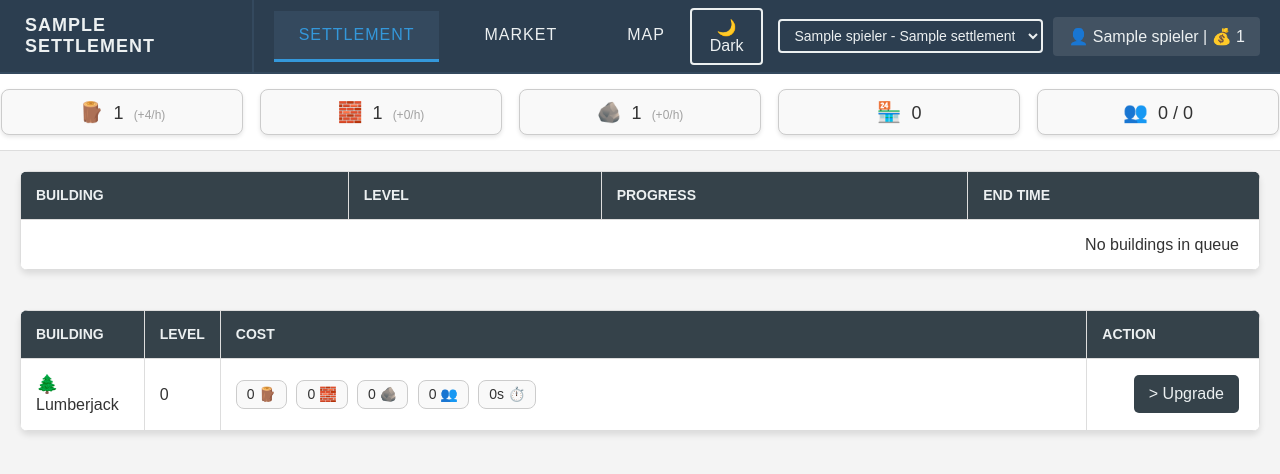
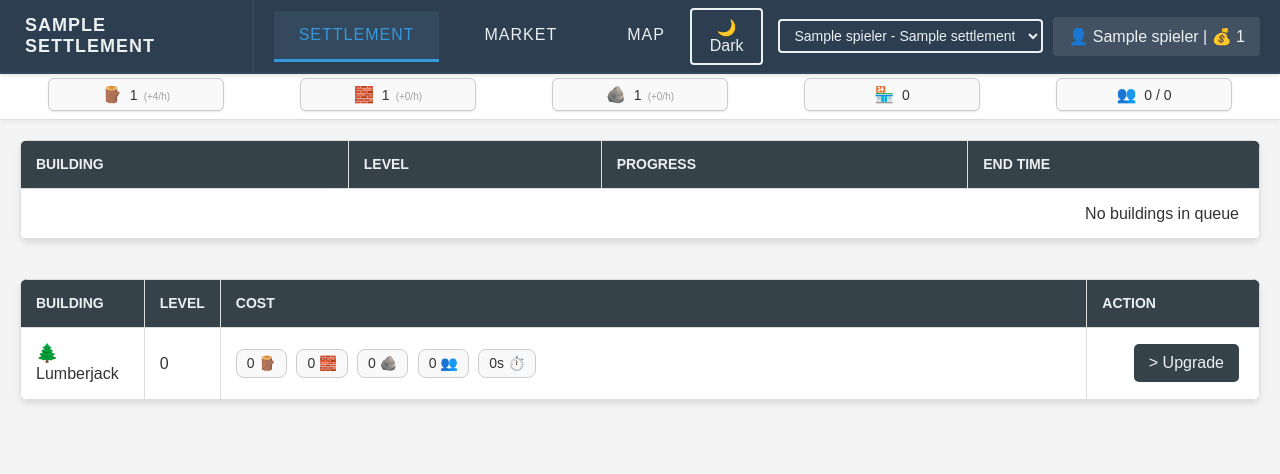
Before and after one commit to chris738/browsergame, a PHP site: page /browsergame/ in a window 1280 px wide. Shown: the top 474 px of the page. Run offline with PHP 8.4, Linux system fonts and the light colour scheme; tables that the repository leaves empty hold one stand-in row (values such as "Sample post"); data that the repository does not hold is empty.

Commit message:
Fix sticky navigation bar with compact resource overview
Co-authored-by: chris738 <6369590+chris738@users.noreply.github.com>

```diff
--- a/css/style.css
+++ b/css/style.css
@@ -51,6 +51,8 @@ body {
     background-color: var(--bg-color);
     color: var(--text-color);
     transition: background-color 0.3s ease, color 0.3s ease;
+    /* Add padding to account for fixed navigation */
+    padding-top: 120px;
 }
 
 .navigation {
@@ -62,6 +64,13 @@ body {
     justify-content: space-between;
     align-items: center;
     transition: background-color 0.3s ease, border-color 0.3s ease;
+    /* Make navigation sticky */
+    position: fixed;
+    top: 0;
+    left: 0;
+    right: 0;
+    z-index: 1000;
+    box-shadow: 0 2px 4px rgba(0, 0, 0, 0.1);
 }
 
 .nav-links {
@@ -192,33 +201,40 @@ body {
     display: flex;
     justify-content: space-around; /* Gleichmäßiger Abstand zwischen den Kästen */
     background-color: var(--card-bg);
-    padding: 15px 0;
+    padding: 8px 15px; /* Reduced padding for compact design */
     border-bottom: 1px solid var(--card-border);
-    gap: 15px; /* Abstand zwischen den Kästen */
+    gap: 10px; /* Reduced gap for compact design */
     transition: background-color 0.3s ease, border-color 0.3s ease;
+    /* Make resources sticky below navigation */
+    position: fixed;
+    top: 70px; /* Position below navigation */
+    left: 0;
+    right: 0;
+    z-index: 999;
+    box-shadow: 0 2px 4px rgba(0, 0, 0, 0.05);
 }
 
 .resource {
     background-color: var(--resource-bg); /* Hintergrundfarbe des Kastens */
-    padding: 10px 20px; /* Innenabstand */
+    padding: 6px 12px; /* Reduced padding for compact design */
     border: 1px solid var(--cost-box-border); /* Rahmen */
-    border-radius: 8px; /* Abgerundete Ecken */
-    box-shadow: 0 2px 4px rgba(0, 0, 0, 0.1); /* Schatten für besseren Effekt */
+    border-radius: 6px; /* Slightly smaller border radius */
+    box-shadow: 0 1px 2px rgba(0, 0, 0, 0.1); /* Smaller shadow */
     text-align: center; /* Zentrierter Text */
     flex: 1; /* Optional: gleiche Breite für alle Kästen */
-    max-width: 200px; /* Optionale Maximalbreite */
+    max-width: 150px; /* Reduced max width for compact design */
     transition: background-color 0.3s ease, border-color 0.3s ease;
 }
 
 .resource p {
     margin: 0;
-    font-size: 18px;
+    font-size: 14px; /* Smaller font size for compact design */
     color: var(--text-color);
 }
 
 .resource-emoji {
-    font-size: 20px;
-    margin-right: 5px;
+    font-size: 16px; /* Smaller emoji for compact design */
+    margin-right: 4px; /* Reduced margin */
     cursor: help;
     display: inline-block;
     transition: transform 0.2s ease;
@@ -241,9 +257,9 @@ body {
 }
 
 div.resource p .regen {
-    font-size: 12px !important;
+    font-size: 10px !important; /* Smaller font for compact design */
     color: #66666698; /* Dunkelgrau für die Regeneration */
-    margin-left: 10px; /* Etwas Abstand zum Haupttext */
+    margin-left: 6px; /* Reduced margin */
 }
 
 .buildings, .buildingsQueue {
```
